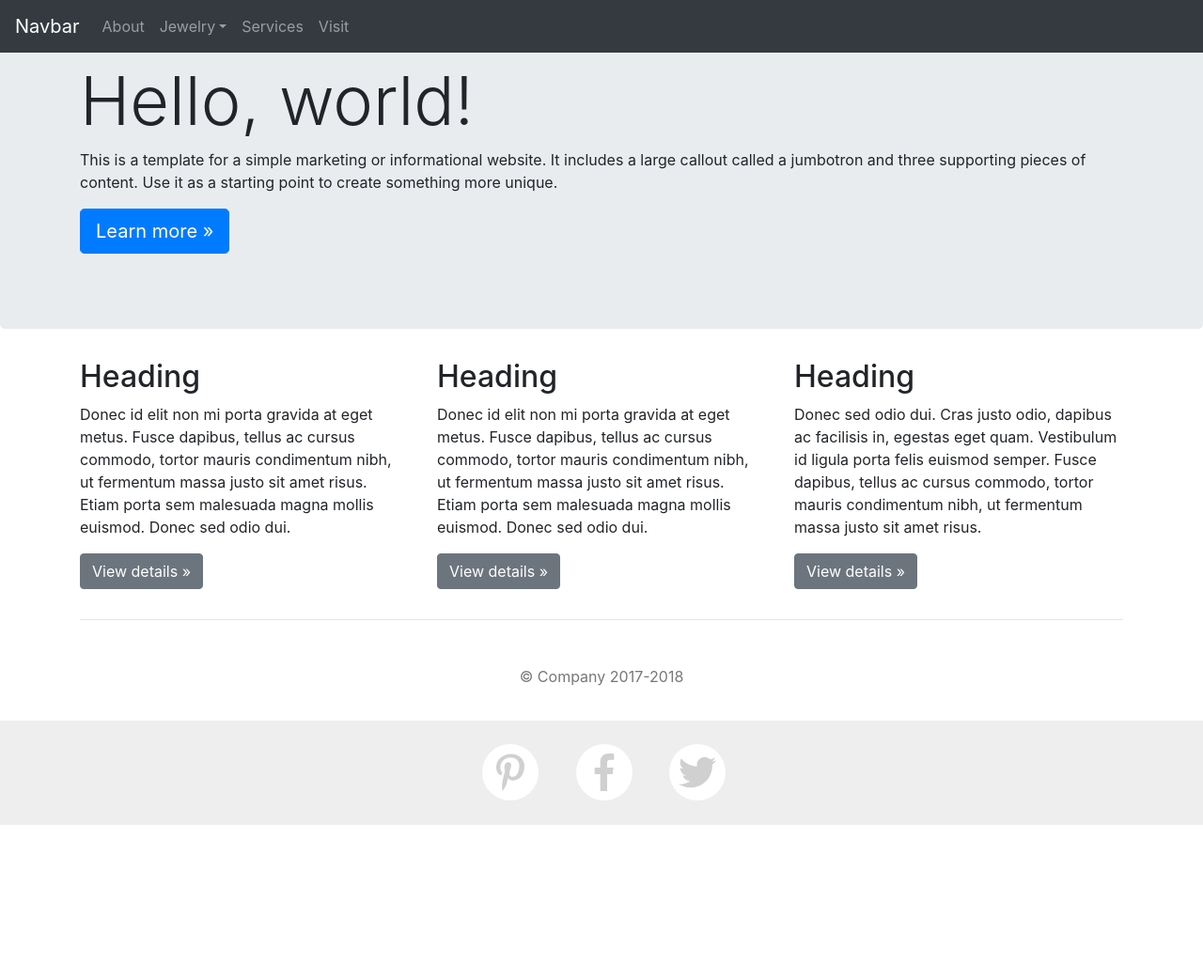
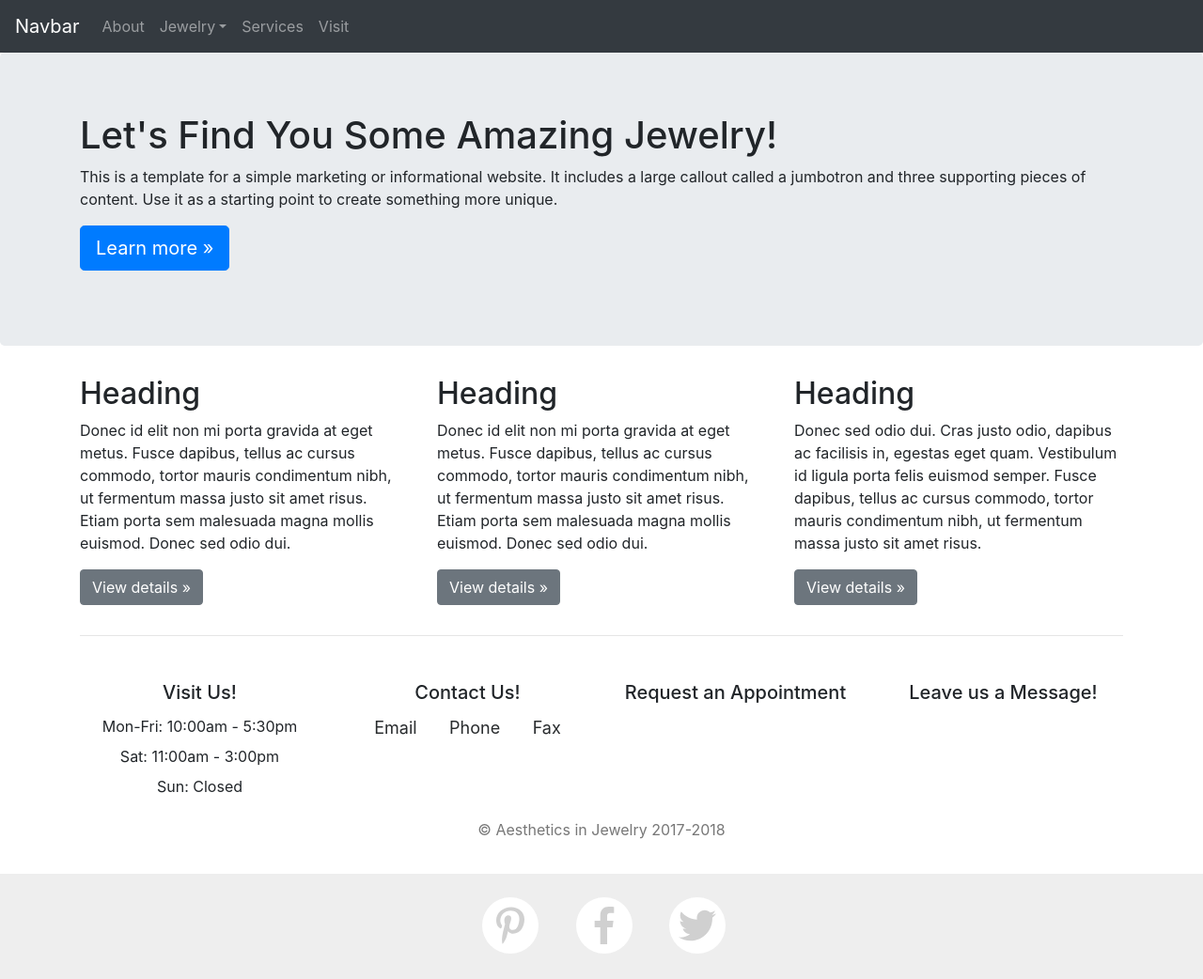
Before and after one commit to shadowlion/aij-static, a plain HTML site: page index.html in a window 1280 px wide. Shown: the whole page at 94% size. Before the commit the page ends 878 px from the top, so only its background shows below. Drawn offline with nearby package versions, Linux system fonts and the light colour scheme.

Commit message:
init footer nav

```diff
--- a/index.html
+++ b/index.html
@@ -11,7 +11,7 @@
       <link rel="stylesheet" href="assets/css/style.css">
   </head>
   <body>
-    <nav class="navbar navbar-expand-md navbar-dark fixed-top bg-dark">
+    <nav class="navbar navbar-expand-md navbar-dark bg-dark">
       <a class="navbar-brand" href="#">Navbar</a>
       <button class="navbar-toggler" type="button" data-toggle="collapse" data-target="#navbarsExampleDefault" aria-controls="navbarsExampleDefault" aria-expanded="false" aria-label="Toggle navigation">
         <span class="navbar-toggler-icon"></span>
@@ -43,7 +43,7 @@
       <!-- Main jumbotron for a primary marketing message or call to action -->
       <div class="jumbotron">
         <div class="container">
-          <h1 class="display-3">Hello, world!</h1>
+          <h1 class="display-5">Let's Find You Some Amazing Jewelry!</h1>
           <p>This is a template for a simple marketing or informational website. It includes a large callout called a jumbotron and three supporting pieces of content. Use it as a starting point to create something more unique.</p>
           <p><a class="btn btn-primary btn-lg" href="#" role="button">Learn more »</a></p>
         </div>
@@ -77,7 +77,31 @@
 
     <footer id="myFooter">
       <div class="container">
-        <p class="footer-copyright">© Company 2017-2018</p>
+        <div class="row">
+          <div class="col-sm-3">
+            <h5>Visit Us!</h5>
+            <ul>
+              <li>Mon-Fri: 10:00am - 5:30pm</li>
+              <li>Sat: 11:00am - 3:00pm</li>
+              <li>Sun: Closed</li>
+            </ul>
+          </div>
+          <div class="col-sm-3">
+            <h5>Contact Us!</h5>
+            <ul>
+              <li><a href="mailto:jimjacksonthe@gmail.com">Email</a></li>
+              <li><a href="tel:9999999999">Phone</a></li>
+              <li><a href="#">Fax</a></li>
+            </ul>
+          </div>
+          <div class="col-sm-3">
+            <h5>Request an Appointment</h5>
+          </div>
+          <div class="col-sm-3">
+            <h5>Leave us a Message!</h5>
+          </div>
+        </div>
+        <p class="footer-copyright">© Aesthetics in Jewelry 2017-2018</p>
       </div>
       <div class="footer-social">
         <a href="#" class="social-icons"><i class="fab fa-pinterest-p"></i></a>
```
